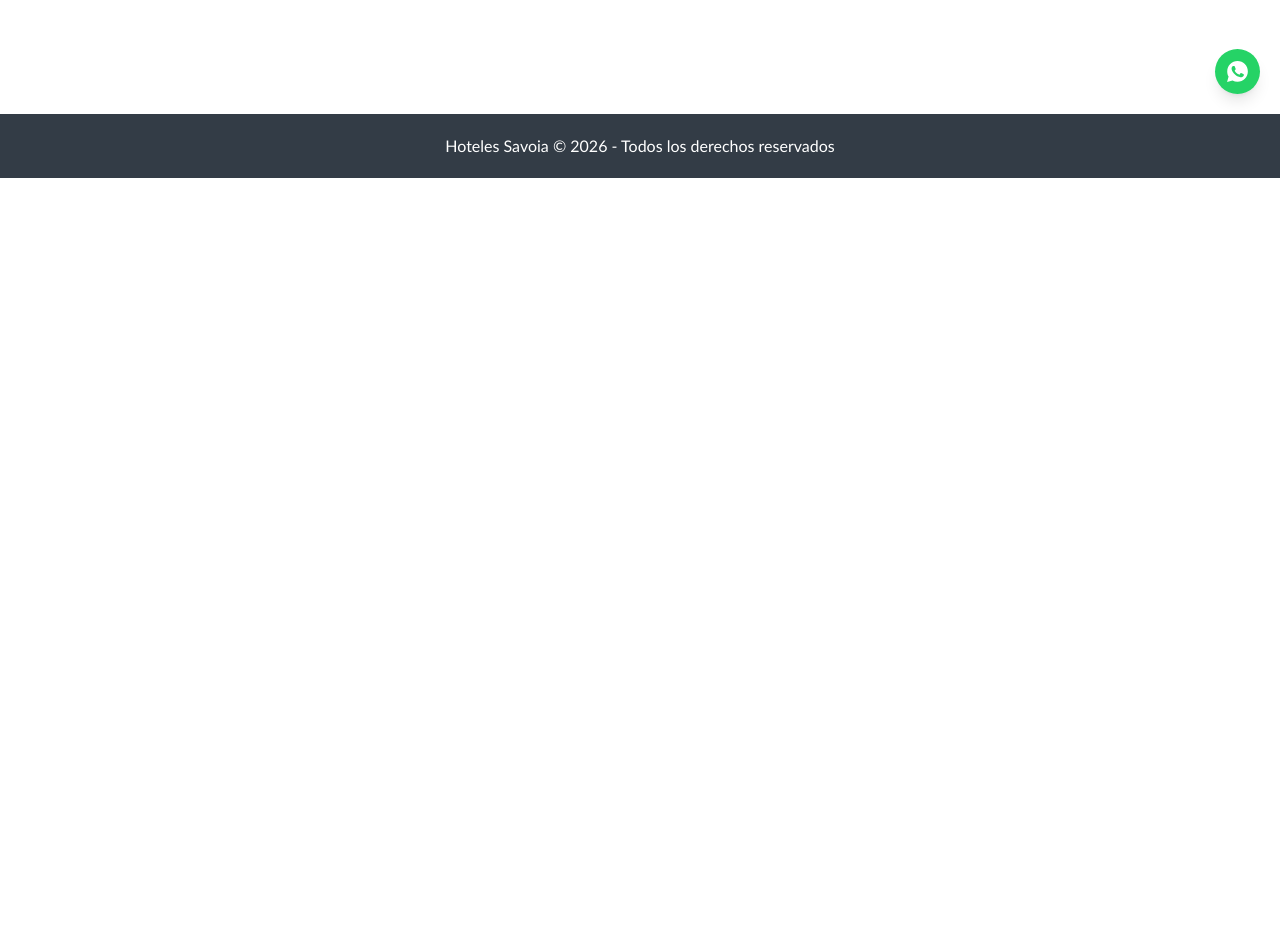
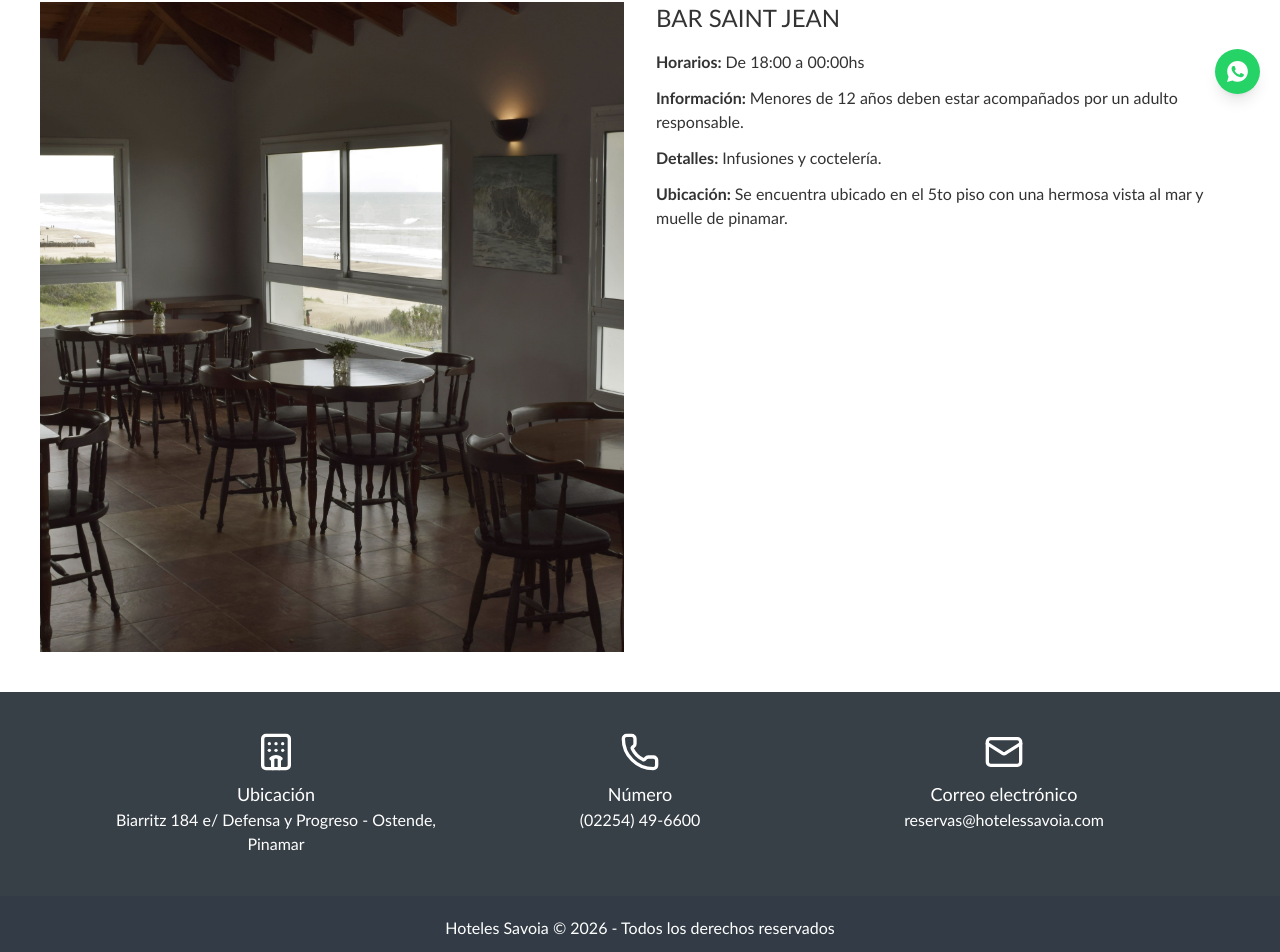
Before and after one commit to chiarasalvu/savoia, a Next.js app: page /ostende/bar-saintjean in a window 1280 px wide. Before the commit this address had no page. Shown: the part 686-1638 px from the top of the page. Before the commit the page ends 864 px from the top, so only its background shows below. Built offline with nearby package versions, Linux system fonts and the light colour scheme.

Commit message:
feat: build ostende bar-saintjean page

```diff
--- /dev/null
+++ b/app/ostende/bar-saintjean/page.js
@@ -0,0 +1,33 @@
+import HeroBand from '@/components/HeroBand';
+import AmenityDetail from '@/components/AmenityDetail';
+import ContactInfoBar from '@/components/ContactInfoBar';
+
+export const metadata = { title: 'Hoteles Savoia | Bar Saint jean' };
+
+const IMAGES = [
+  { src: '/img/ostende/servicios2/bar5to/saintjean1.jpg', alt: 'Bar Saint Jean' },
+  { src: '/img/ostende/servicios2/bar5to/saintjean2.jpg', alt: 'Bar Saint Jean' },
+  { src: '/img/ostende/servicios2/bar5to/saintjean3.jpg', alt: 'Bar Saint Jean' },
+];
+
+const DETAILS = [
+  { label: 'Horarios', text: 'De 18:00 a 00:00hs' },
+  { label: 'Información', text: 'Menores de 12 años deben estar acompañados por un adulto responsable.' },
+  { label: 'Detalles', text: 'Infusiones y coctelería.' },
+  { label: 'Ubicación', text: 'Se encuentra ubicado en el 5to piso con una hermosa vista al mar y muelle de pinamar.' },
+];
+
+export default function BarSaintJeanPage() {
+  return (
+    <main>
+      <HeroBand imageSrc="/img/ostende/servicios2/bar5to/saintjean-portada.jpg" imageAlt="Bar Saint Jean" />
+      <AmenityDetail images={IMAGES} title="BAR SAINT JEAN" detailLines={DETAILS} />
+      <ContactInfoBar
+        locationHref="https://maps.app.goo.gl/7KvrAK9TjD1MjuA89"
+        locationText="Biarritz 184 e/ Defensa y Progreso - Ostende, Pinamar"
+        phoneHref="tel:02254496600"
+        phoneText="(02254) 49-6600"
+      />
+    </main>
+  );
+}
```
